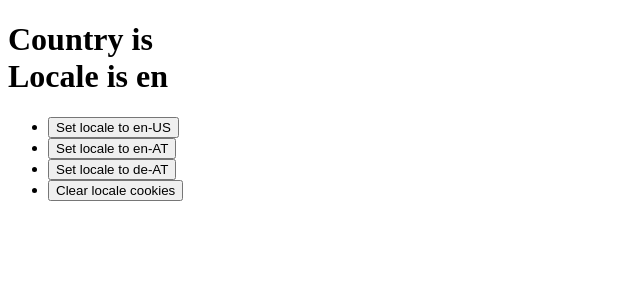
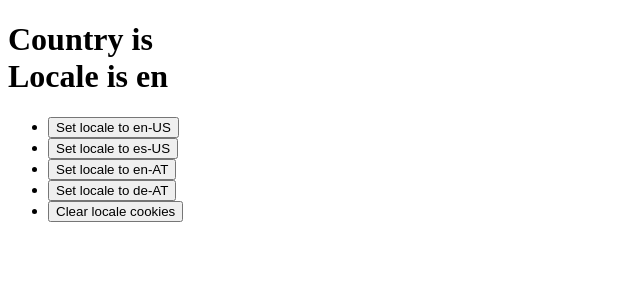
Before and after one commit to chrishannaby/nextjs-country-based-redirects-microsites, a Next.js app in the folder stores/: page / in a window 1280 px wide. Shown: the top 300 px of the page, without its empty margins (0-640 px from the left). Built offline with nearby package versions, Linux system fonts and the light colour scheme.

Commit message:
add es-US

```diff
--- a/stores/pages/index.js
+++ b/stores/pages/index.js
@@ -8,6 +8,12 @@ const locales = [
     name: "en-US",
     path: "/",
     language: "en",
+    country: "US",
+  },
+  {
+    name: "es-US",
+    path: "/",
+    language: "es",
     country: "US",
   },
   {
```
